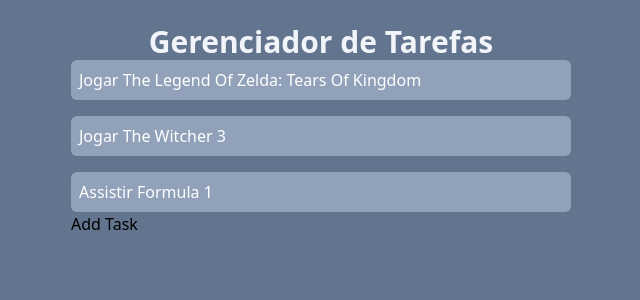
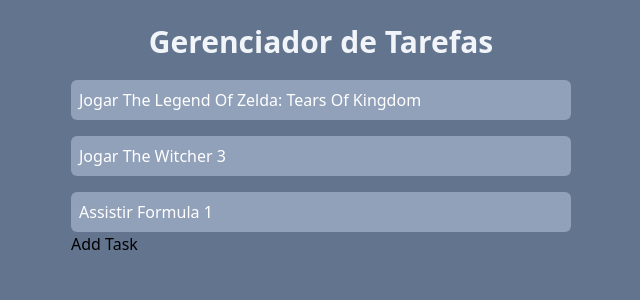
Before and after one commit to ldsimidu/bw-taskManager, a React (Vite) app: page / in a window 1280 px wide. Shown: the top 300 px of the page, without its empty margins (319-959 px from the left). Built offline with nearby package versions, Linux system fonts and the light colour scheme.

Commit message:
fix: Removing div and keeping UL instead

```diff
--- a/src/components/Tasks.jsx
+++ b/src/components/Tasks.jsx
@@ -1,12 +1,11 @@
 function Tasks(props) {
     return (
-        <div>
-            <ul className="space-y-4">
-                {props.tasks.map((task) => (
-                    <li key={task.id} className="bg-slate-400 text-white p-2 rounded-md">{task.title}</li>
-                ))}
-            </ul>
-        </div>
+        <ul className="space-y-4 pt-5">
+            {props.tasks.map((task) => (
+                <li key={task.id} className="bg-slate-400 text-white p-2 rounded-md">{task.title}</li>
+
+            ))}
+        </ul>
     )
 }
 
```
